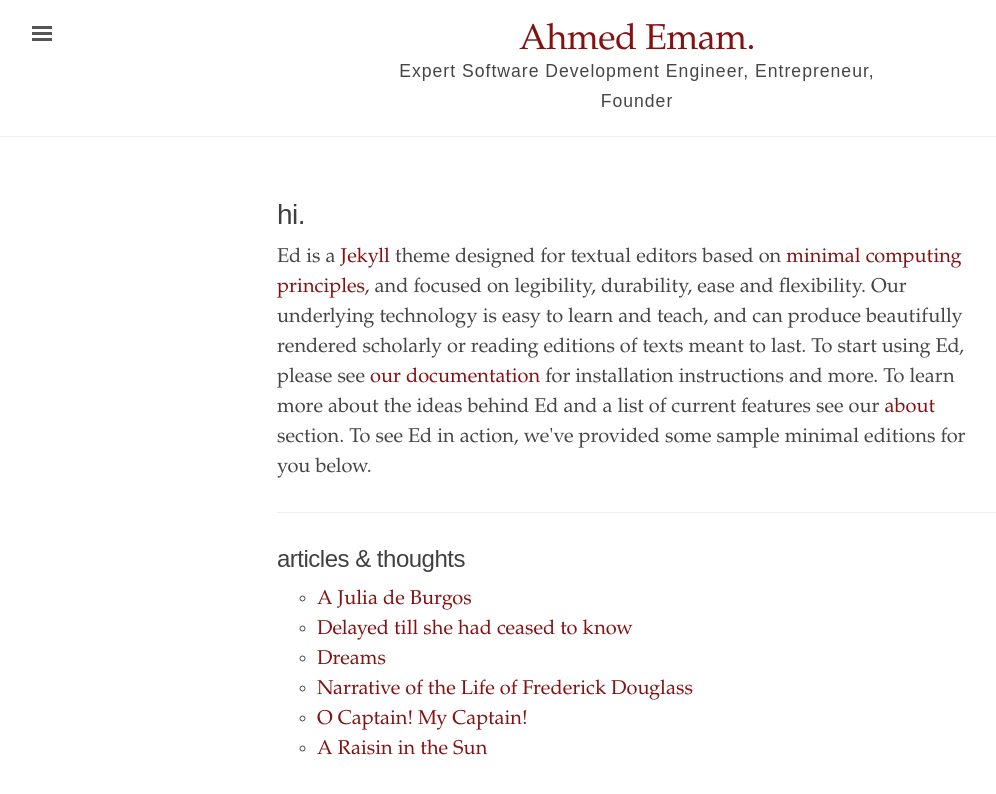
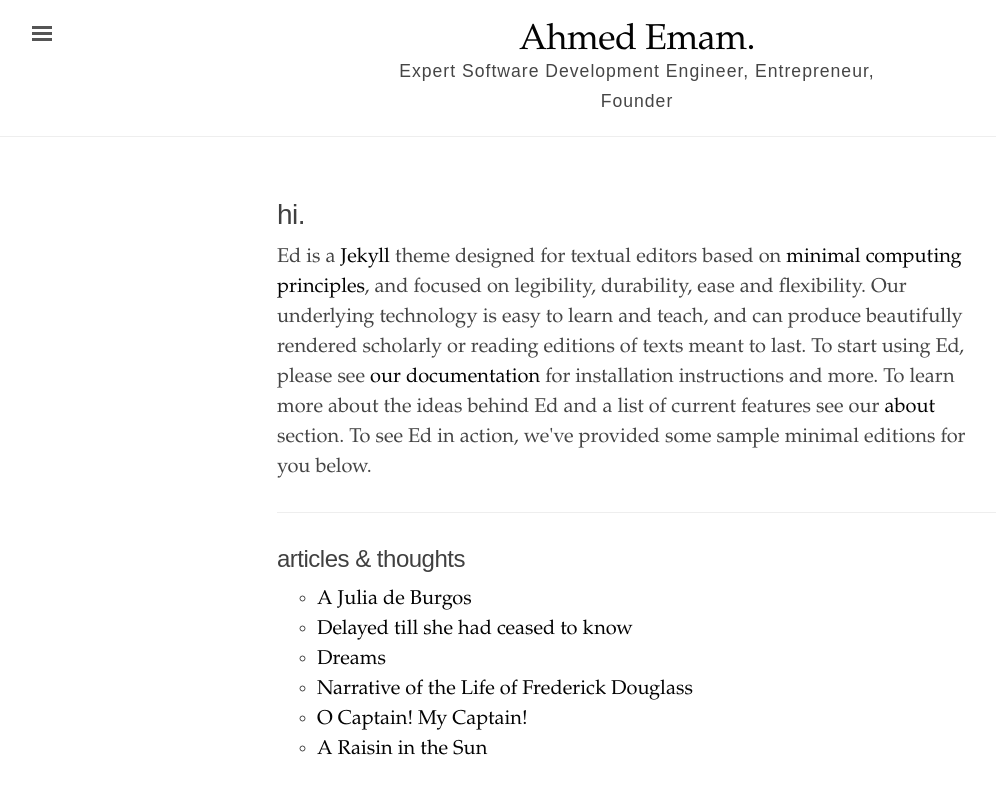
Before and after one commit to ahmedemam/ahmedemam.github.io, a Jekyll site: the page built from index.html, in a window 1280 px wide. Shown: the top 794 px of the page, without its empty margins (3-999 px from the left). Built offline with Jekyll 4.4.1, drawn with Linux system fonts in a browser that asks for light colours.

Commit message:
custom theme for ahmedemam.github.io -

```diff
--- a/_sass/_ed.scss
+++ b/_sass/_ed.scss
@@ -680,7 +680,7 @@ ins,
 del,
 .delete {
   text-decoration: line-through;
-  color: #AA3232;
+  color: #000000;
 }
 
 u,
--- a/assets/css/style.scss
+++ b/assets/css/style.scss
@@ -23,7 +23,7 @@ $regular-font-size: 1.25em; /* 20px / 16px = 1.25em; support text resizing in al
 
 $text-color: #454545;
 $heading-color: #404040;
-$link-color: #841212;
+$link-color: #030303;
 
 @import "ed";
 @import "syntax";
```
